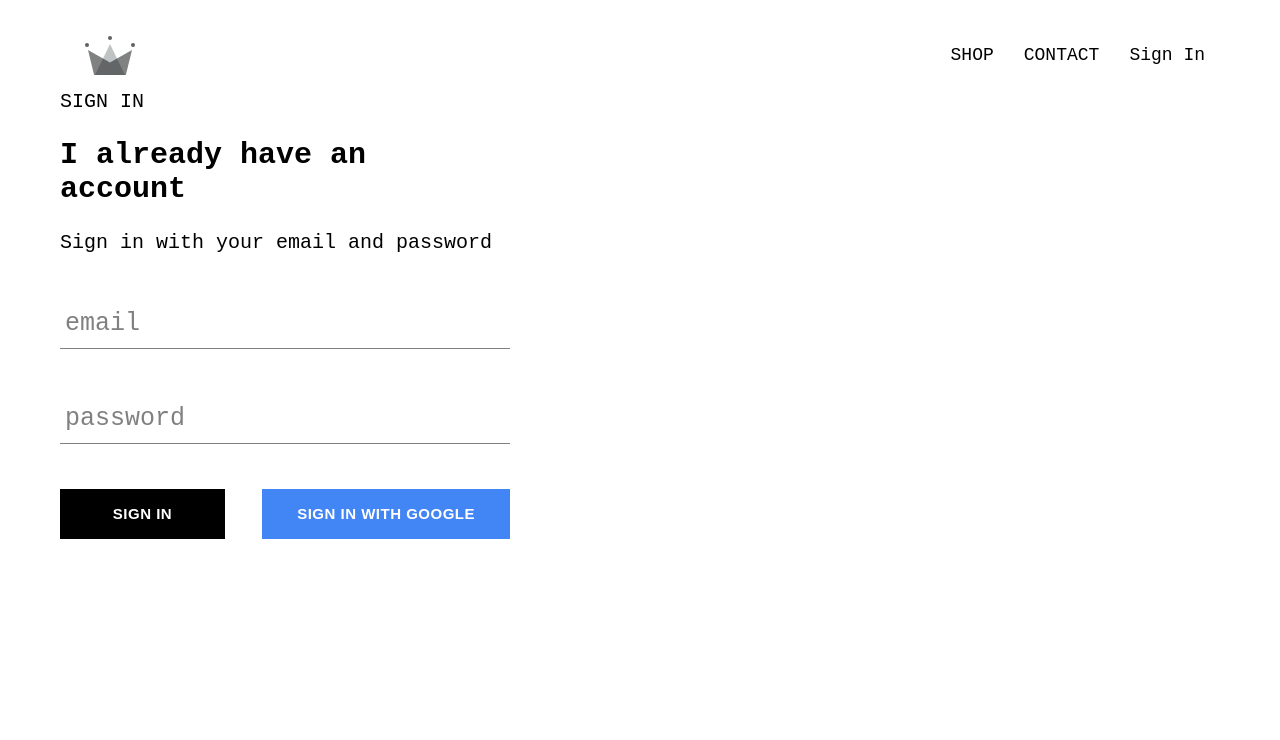
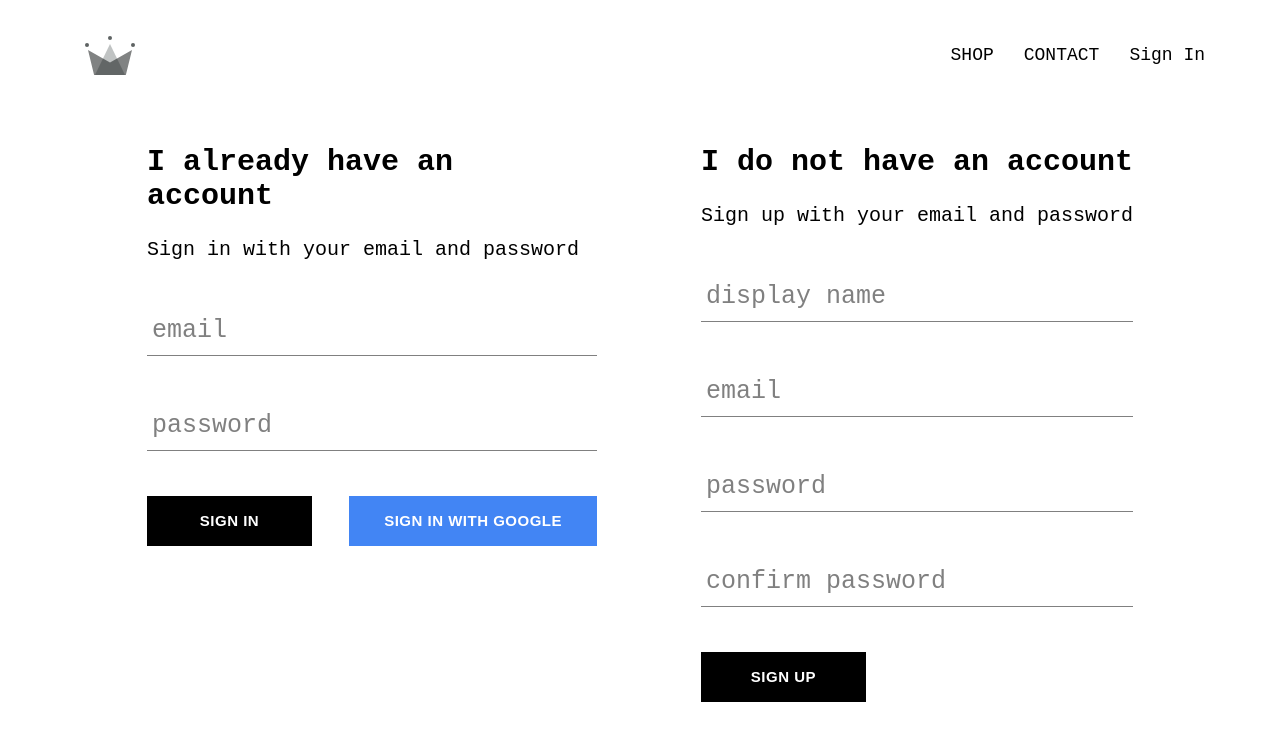
Before and after one commit to Ollie-lee/e-commerce-clothes-shop, a React (Create React App) app: page /signin in a window 1280 px wide. Shown: the top 740 px of the page. Built offline with nearby package versions, Linux system fonts and the light colour scheme; no server answers; a web font is replaced by a local one.

Commit message:
add sign in and aign up

```diff
--- a/src/App.js
+++ b/src/App.js
@@ -1,12 +1,12 @@
-import React, { useState, useEffect } from "react";
-import { Switch, Route } from "react-router-dom";
+import React, { useState, useEffect } from 'react';
+import { Switch, Route } from 'react-router-dom';
 
-import HomePage from "./pages/homepage/homepage.component";
-import ShopPage from "./pages/shop/shop.component";
-import Header from "./components/header/Header";
-import SignInAndSignUp from "./pages/sign-in-and-sign-up/SignInAndSignUp";
-import { auth, createUserProfileDocument } from "./firebase/filebase.utils";
-import "./App.css";
+import HomePage from './pages/homepage/homepage.component';
+import ShopPage from './pages/shop/shop.component';
+import Header from './components/header/Header';
+import SignInAndSignUp from './pages/sign-in-and-sign-up/SignInAndSignUp';
+import { auth, createUserProfileDocument } from './firebase/filebase.utils';
+import './App.css';
 
 function App() {
   const [currentUser, setCurrentUser] = useState(null); //user who sign in our application
@@ -29,7 +29,6 @@ function App() {
           //the latest info will be sent in the observer, so we can sync front/back end
           setCurrentUser({ id: snapshot.id, ...snapshot.data() });
         });
-        console.log(currentUser);
       } else {
         //user sign out, set current user null
         setCurrentUser(userAuth);
@@ -42,23 +41,27 @@ function App() {
     };
   }, []);
 
+  useEffect(() => {
+    console.log(currentUser);
+  }, [currentUser]);
+
   return (
     <div>
       <Header currentUser={currentUser} />
       <Switch>
         <Route
           exact
-          path='/'
+          path="/"
           render={(routeProps) => <HomePage {...routeProps} />}
         />
         <Route
           exact
-          path='/shop'
+          path="/shop"
           render={(routeProps) => <ShopPage {...routeProps} />}
         />
         <Route
           exact
-          path='/signin'
+          path="/signin"
           render={(routeProps) => <SignInAndSignUp {...routeProps} />}
         />
       </Switch>
--- a/src/components/sign-in/SignIn.jsx
+++ b/src/components/sign-in/SignIn.jsx
@@ -1,29 +1,33 @@
-import React, { useState } from "react";
+import React, { useState } from 'react';
 
-import { useInputChange } from "../../hooks/useInputChange";
-import "./sign-in.scss";
-import FormInput from "../form-input/FormInput";
-import CustomButton from "../custom-button/CustomButton";
-import { signInWithGoogle } from "../../firebase/filebase.utils";
+import { useInputChange } from '../../hooks/useInputChange';
+import './sign-in.scss';
+import FormInput from '../form-input/FormInput';
+import CustomButton from '../custom-button/CustomButton';
+import { auth, signInWithGoogle } from '../../firebase/filebase.utils';
 
 export default function SignIn() {
-  // const [email, setEmail] = useState("");
-  // const [password, setPassword] = useState("");
   const [input, handleInputChange, setInput] = useInputChange({
-    email: "",
-    password: "",
+    email: '',
+    password: '',
   });
 
-  const handleSubmit = (e) => {
+  const handleSubmit = async (e) => {
     e.preventDefault();
-    setInput({
-      ...input,
-      email: "",
-      password: "",
-    });
+
+    try {
+      await auth.signInWithEmailAndPassword(input['email'], input['password']);
+      setInput({
+        ...input,
+        email: '',
+        password: '',
+      });
+    } catch (error) {
+      alert(error);
+    }
   };
   return (
-    <div className='sign-in'>
+    <div className="sign-in">
       <h2>I already have an account</h2>
       <span>Sign in with your email and password</span>
 
@@ -33,26 +37,26 @@ export default function SignIn() {
         }}
       >
         <FormInput
-          name='email'
-          value={input["email"]} // changed according to state, useful when reset
-          type='email'
+          name="email"
+          value={input['email']} // changed according to state, useful when reset
+          type="email"
           required
           handleChange={handleInputChange}
-          label='email'
+          label="email"
         />
 
         <FormInput
-          name='password'
-          value={input["password"]}
-          type='password'
+          name="password"
+          value={input['password']}
+          type="password"
           required
           handleChange={handleInputChange}
-          label='password'
+          label="password"
         />
-        <div className='buttons'>
+        <div className="buttons">
           <CustomButton>Sign in</CustomButton>
           <CustomButton
-            type='button'
+            type="button"
             onClick={signInWithGoogle}
             isGoogleSignIn={true}
           >
--- /dev/null
+++ b/src/components/sign-up/SignUp.jsx
@@ -0,0 +1,88 @@
+import React, { useState } from 'react';
+
+import FormInput from '../form-input/FormInput';
+import CustomButton from '../custom-button/CustomButton';
+import { auth, createUserProfileDocument } from '../../firebase/filebase.utils';
+import { useInputChange } from '../../hooks/useInputChange';
+
+export default function SignUp() {
+  const [input, handleInputChange, setInput] = useInputChange({
+    displayName: '',
+    email: '',
+    password: '',
+    confirmPassword: '',
+  });
+
+  const handleSubmit = async (e) => {
+    e.preventDefault();
+    if (input['password'] !== input['confirmPassword']) {
+      alert("passwords don't match");
+      return;
+    }
+
+    try {
+      const { user } = await auth.createUserWithEmailAndPassword(
+        input['email'],
+        input['password']
+      );
+      // we want to setState to clear our form, so we need to wait this to finish
+      await createUserProfileDocument(user, {
+        displayName: input['displayName'],
+        test: 'ss',
+      });
+      setInput({
+        displayName: '',
+        email: '',
+        password: '',
+        confirmPassword: '',
+      });
+    } catch (error) {
+      alert(error);
+    }
+  };
+
+  return (
+    <div className="sign-up">
+      <h2 className="title">I do not have an account</h2>
+      <span>Sign up with your email and password</span>
+      <form className="sign-up__form" onSubmit={handleSubmit}>
+        <FormInput
+          type="text"
+          name="displayName"
+          value={input['displayName']}
+          onChange={handleInputChange}
+          label="display name"
+          required
+        />
+
+        <FormInput
+          type="email"
+          name="email"
+          value={input['email']}
+          onChange={handleInputChange}
+          label="email"
+          required
+        />
+
+        <FormInput
+          type="password"
+          name="password"
+          value={input['password']}
+          onChange={handleInputChange}
+          label="password"
+          required
+        />
+
+        <FormInput
+          type="password"
+          name="confirmPassword"
+          value={input['confirmPassword']}
+          onChange={handleInputChange}
+          label="confirm password"
+          required
+        />
+        <CustomButton>SIGN UP</CustomButton>
+      </form>
+    </div>
+  );
+}
--- /dev/null
+++ b/src/components/sign-up/sign-up.scss
@@ -0,0 +1,10 @@
+.sign-up {
+    display: flex;
+    flex-direction: column;
+
+    width: 38rem;
+
+    .title {
+        margin: 10px 0
+    }
+}
--- a/src/pages/sign-in-and-sign-up/SignInAndSignUp.jsx
+++ b/src/pages/sign-in-and-sign-up/SignInAndSignUp.jsx
@@ -1,13 +1,14 @@
-import React from "react";
+import React from 'react';
 
-import "./sign-in-and-sign-up.scss";
-import SignIn from "../../components/sign-in/SignIn";
+import './sign-in-and-sign-up.scss';
+import SignIn from '../../components/sign-in/SignIn';
+import SignUp from '../../components/sign-up/SignUp';
 
 export default function SignInAndSignUp() {
   return (
-    <div className='sign-in-and-sign-up'>
-      SIGN IN
+    <div className="sign-in-and-sign-up">
       <SignIn />
+      <SignUp />
     </div>
   );
 }
--- a/src/pages/sign-in-and-sign-up/sign-in-and-sign-up.scss
+++ b/src/pages/sign-in-and-sign-up/sign-in-and-sign-up.scss
@@ -1,3 +1,7 @@
 .sign-in-and-sign-up {
     font-size: 2rem;
+    width: 85%;
+    display: flex;
+    justify-content: space-between;
+    margin: 3rem auto
 }
```
Also changed, not shown: 1 other file (tests, documents, lock files or other folders).
